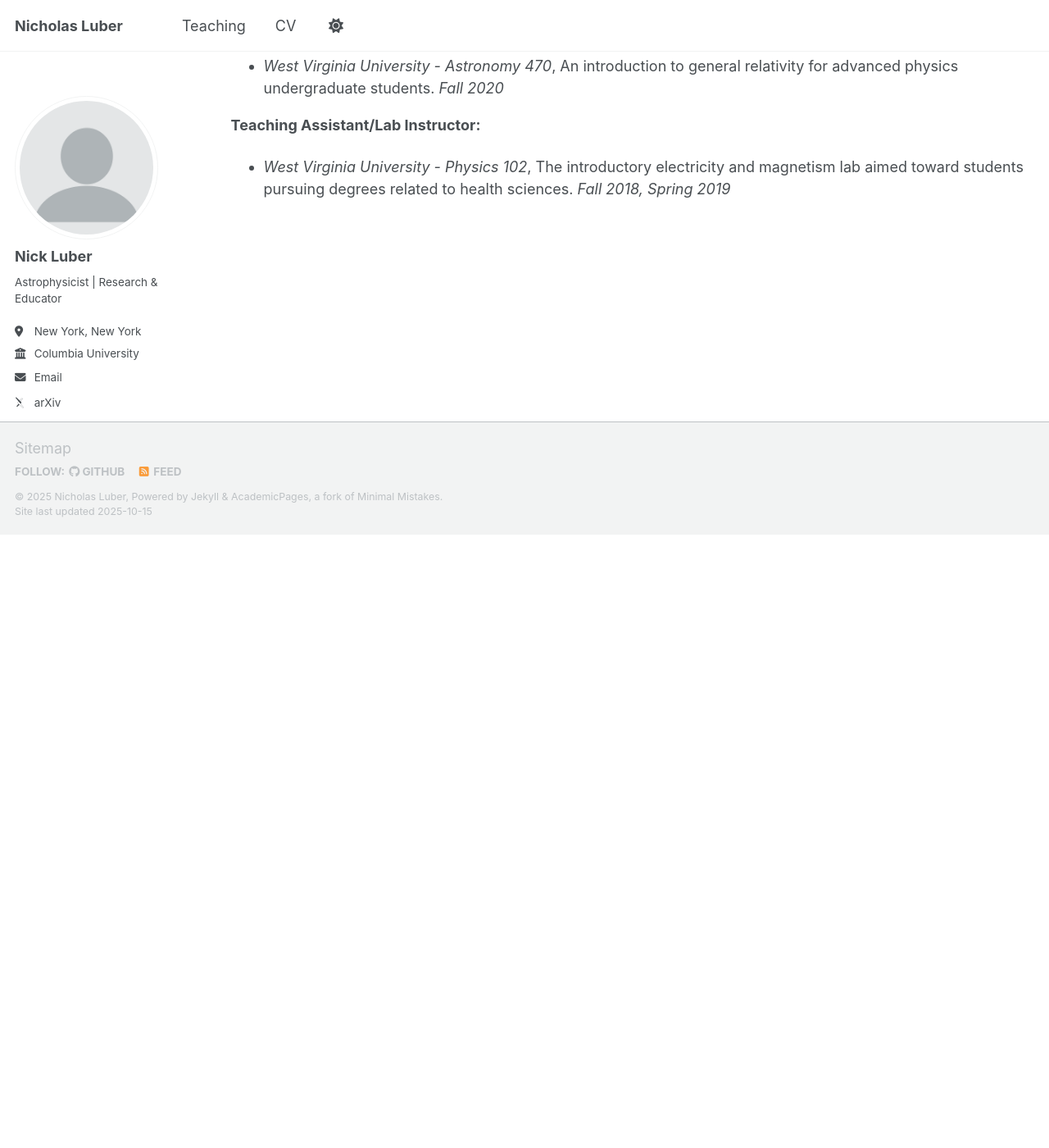
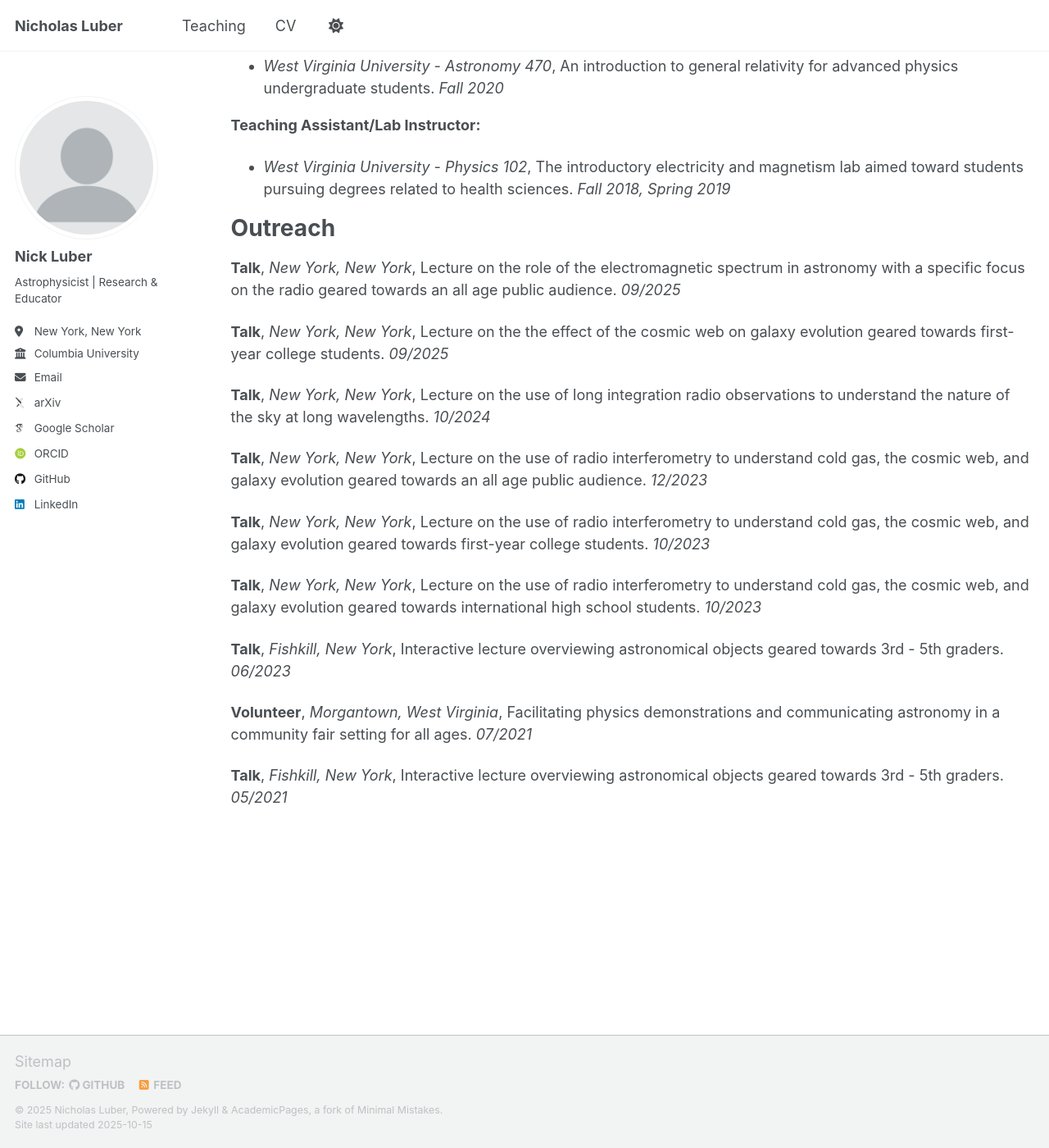
Before and after one commit to nicholasluber/nicholasluber.github.io, a Jekyll site: the page built from _pages/cv.md, in a window 1280 px wide and 1400 px high, scrolled down 4835 px. Shown: the whole window at 82% size. Built offline with Jekyll 4.4.1, drawn with Linux system fonts in a browser that asks for light colours; some web fonts are replaced; a script that is not in the unit is left out; before the commit the page ends 5487 px from its top, so only the background shows below that.

Commit message:
Update CV with outreach talks and volunteer experiences
Added multiple outreach talks and volunteer activities to CV.

```diff
--- a/_pages/cv.md
+++ b/_pages/cv.md
@@ -164,3 +164,24 @@ Teaching
 
 **Teaching Assistant/Lab Instructor:**
 * *West Virginia University - Physics 102*, The introductory electricity and magnetism lab aimed toward students pursuing degrees related to health sciences. *Fall 2018, Spring 2019*
+
+
+Outreach
+=====
+**Talk**, *New York, New York*, Lecture on the role of the electromagnetic spectrum in astronomy with a specific focus on the radio geared towards an all age public audience. *09/2025*
+
+**Talk**, *New York, New York*, Lecture on the the effect of the cosmic web on galaxy evolution geared towards first-year college students. *09/2025*
+
+**Talk**, *New York, New York*, Lecture on the use of long integration radio observations to understand the nature of the sky at long wavelengths. *10/2024*
+
+**Talk**, *New York, New York*, Lecture on the use of radio interferometry to understand cold gas, the cosmic web, and galaxy evolution geared towards an all age public audience. *12/2023*
+
+**Talk**, *New York, New York*, Lecture on the use of radio interferometry to understand cold gas, the cosmic web, and galaxy evolution geared towards first-year college students. *10/2023*
+
+**Talk**, *New York, New York*, Lecture on the use of radio interferometry to understand cold gas, the cosmic web, and galaxy evolution geared towards international high school students. *10/2023*
+
+**Talk**, *Fishkill, New York*, Interactive lecture overviewing astronomical objects geared towards 3rd - 5th graders. *06/2023*
+
+**Volunteer**, *Morgantown, West Virginia*, Facilitating physics demonstrations and communicating astronomy in a community fair setting for all ages. *07/2021*
+
+**Talk**, *Fishkill, New York*, Interactive lecture overviewing astronomical objects geared towards 3rd - 5th graders.  *05/2021*
```
